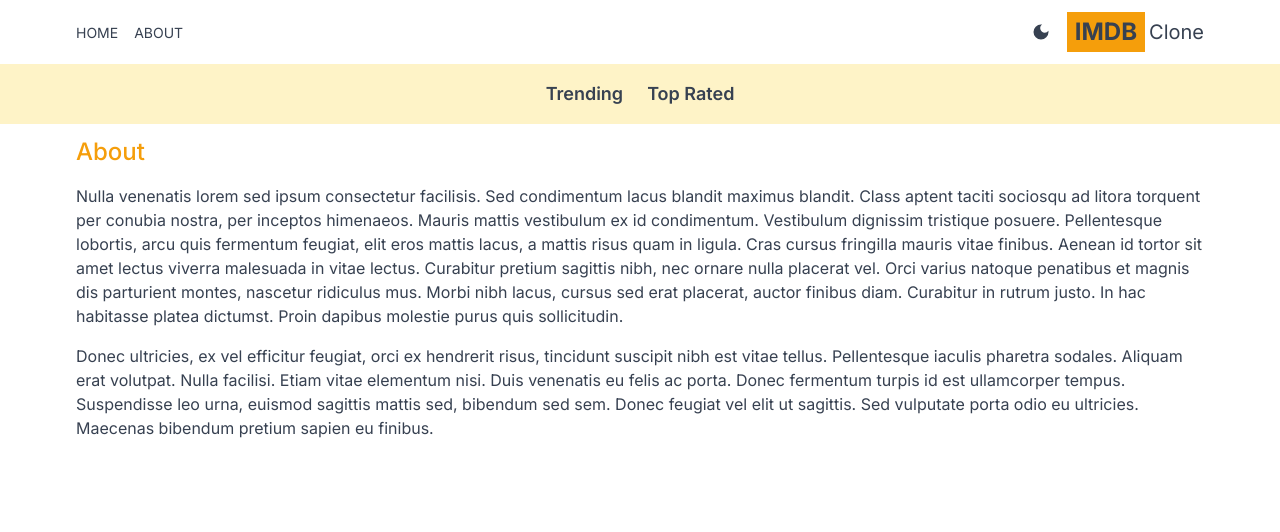
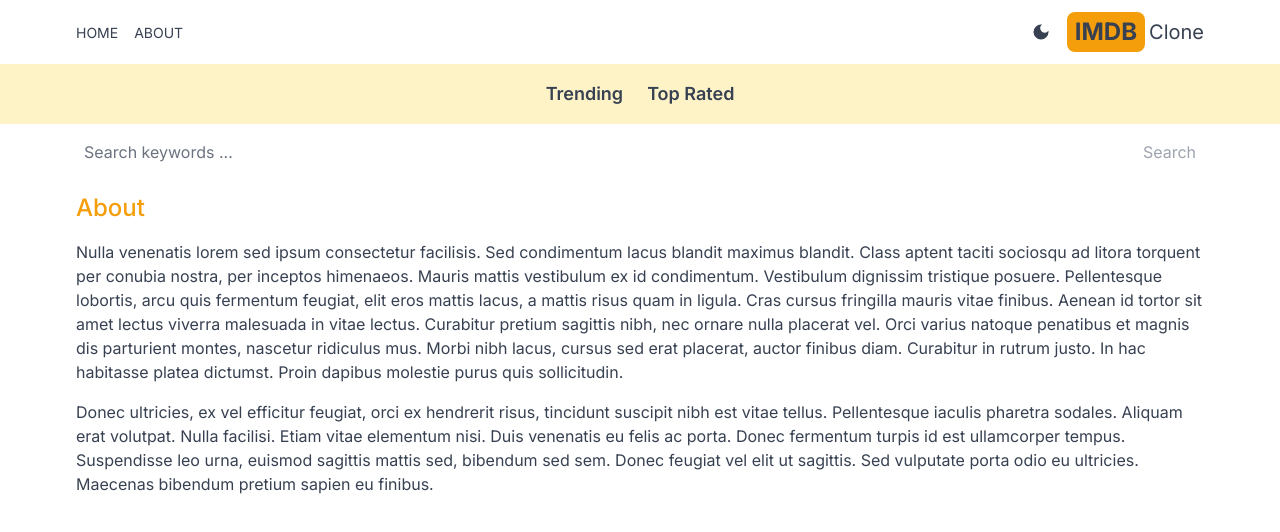
Before and after one commit to Sogon-Njugush/imdb_clone, a Next.js app: page /about in a window 1280 px wide. Shown: the top 532 px of the page. Built offline with nearby package versions, Linux system fonts and the light colour scheme.

Commit message:
add serch bar

```diff
--- a/src/app/layout.js
+++ b/src/app/layout.js
@@ -3,6 +3,7 @@
 import Header from "@/components/Header";
 import Providers from "./Providers";
 import NavBar from "@/components/NavBar";
+import SearchBox from "@/components/SearchBox";
 
 const inter = Inter({ subsets: ["latin"] });
 
@@ -18,6 +19,7 @@
         <Providers>
         <Header/>
         <NavBar/>
+        <SearchBox/>
         {children}
         </Providers>
         </body>
--- a/src/app/page.js
+++ b/src/app/page.js
@@ -7,7 +7,7 @@
   const genre = searchParams.genre || 'fetchTrending';
 
   const res = await fetch(`https://api.themoviedb.org/3${
-    genre ==='fetchTopRated' ?`/movie/top_rated`: `/trending/all/week`}?api_key=${API_KEY}&language=en-US&page=1`, {next: {revalidate:1000}});
+    genre ==='fetchTopRated' ?`/movie/top_rated`: `/trending/all/week`}?api_key=${API_KEY}&language=en-US&page=1`, {next: {revalidate:10000}});
 
 const data = await res.json();
 
--- /dev/null
+++ b/src/app/search/[searchTerm]/page.jsx
@@ -0,0 +1,27 @@
+import Results from '@/components/Results';
+import React from 'react'
+
+export default async function SearchPage({params}) {
+
+  const searchTerm = params.searchTerm
+
+  const res = await fetch(
+    `https://api.themoviedb.org/3/search/movie?api_key=${process.env.API_KEY}&query=${searchTerm}&language=en-US&page=1&include_adult=false`
+  );
+
+  const data = await res.json();
+  const results = data.results
+
+  return (
+    <div>
+      {
+        results && results.length ===
+          <h1 className='text-center pt-6'>No results found</h1>
+
+      }
+      {
+results &&  <Results results={results}/>
+      }
+    </div>
+  )
+}
--- a/src/components/Header.jsx
+++ b/src/components/Header.jsx
@@ -15,7 +15,7 @@
         <div className='flex items-center gap-4'>
             <DarkMode/>
         <Link href={'/'} className='flex gap-1 items-center'>
-            <span className='text-2xl font-bold bg-amber-500 py-1 px-2'>IMDB</span>
+            <span className='text-2xl font-bold bg-amber-500 py-1 px-2 rounded-lg'>IMDB</span>
             <span className='text-xl hidden sm:inline'>Clone</span>
         </Link>
         </div>
--- /dev/null
+++ b/src/components/SearchBox.jsx
@@ -0,0 +1,19 @@
+'use client';
+
+import { useRouter } from 'next/navigation';
+import { useState } from 'react'
+
+export default function SearchBox() {
+    const [search,setSearch] = useState('');
+    const router = useRouter();
+    const handleSubmit = (e) => {
+     e.preventDefault();
+       router.push(`/search/${search}`);
+    };
+  return (
+    <form className='flex justify-between px-5 max-w-6xl mx-auto' onSubmit={handleSubmit}>
+        <input type='text' placeholder='Search keywords ...' className='w-full h-14 rounded-md placeholder-gray-500 outline-none bg-transparent flex-1' value={search} onChange={(e) => setSearch(e.target.value)}/>
+<button className='text-amber-600 disabled:text-gray-400' disabled={search===''}>Search</button>
+    </form>
+  );
+}
```
